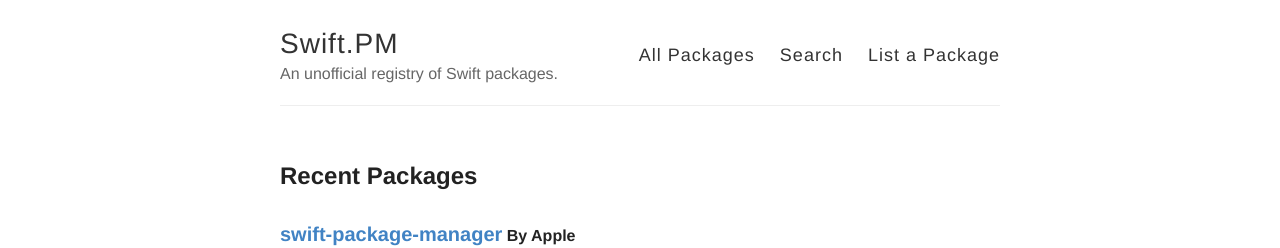
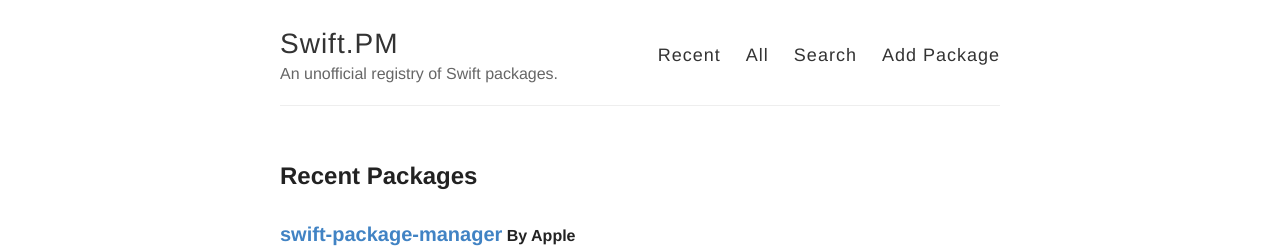
Before and after one commit to Swift-PM/Swift.PM-Site, a Jekyll site: the page built from index.html, in a window 1280 px wide. Shown: the top 248 px of the page. Built offline with Jekyll 4.4.1, drawn with Linux system fonts in a browser that asks for light colours; Markdown is read by kramdown in place of the engine named in the settings; the list of posts is cut into pages by our own code.

Commit message:
Change nav

```diff
--- a/_layouts/default.html
+++ b/_layouts/default.html
@@ -29,9 +29,10 @@
           <nav>
             <!--<a href="{{ site.baseurl }}/">Home</a>
             <a href="{{ site.baseurl }}/about">About</a>-->
-            <a href="{{ site.baseurl }}/all">All Packages</a>
+            <a href="{{ site.baseurl }}">Recent</a>
+            <a href="{{ site.baseurl }}/all">All</a>
             <a href="https://github.com/rsmoz/swift.pm/search">Search</a>
-            <a href="https://github.com/rsmoz/swift.pm#contributing">List a Package</a>
+            <a href="https://github.com/rsmoz/swift.pm#contributing">Add Package</a>
           </nav>
         </header>
       </div>
```
